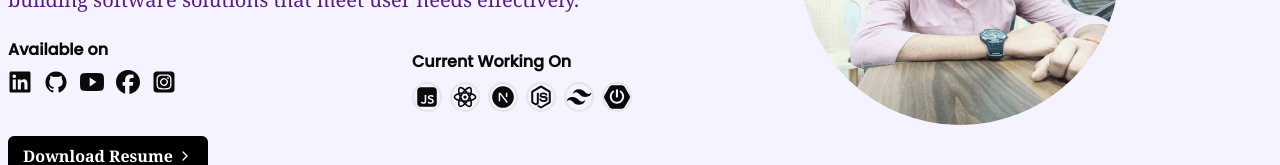
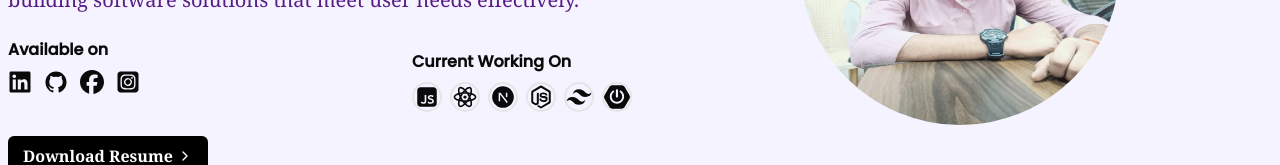
Before and after one commit to Santosh-kumar01/Portfolio, a Next.js app: page / in a window 1280 px wide. Shown: the part 406-571 px from the top of the page. Built offline with nearby package versions, Linux system fonts and the light colour scheme.

Commit message:
comment out Tooltip component in Home for visual enhancement

```diff
--- a/src/components/Home/Home.jsx
+++ b/src/components/Home/Home.jsx
@@ -93,7 +93,7 @@ const Home = () => {
                     <p>GitHub</p>
                   </TooltipContent>
                 </Tooltip>
-                <Tooltip>
+                {/* <Tooltip>
                   <TooltipTrigger asChild>
                     <li>
                       <a
@@ -107,7 +107,7 @@ const Home = () => {
                   <TooltipContent>
                     <p>YouTube</p>
                   </TooltipContent>
-                </Tooltip>
+                </Tooltip> */}
                 <Tooltip>
                   <TooltipTrigger asChild>
                     <li>
```
